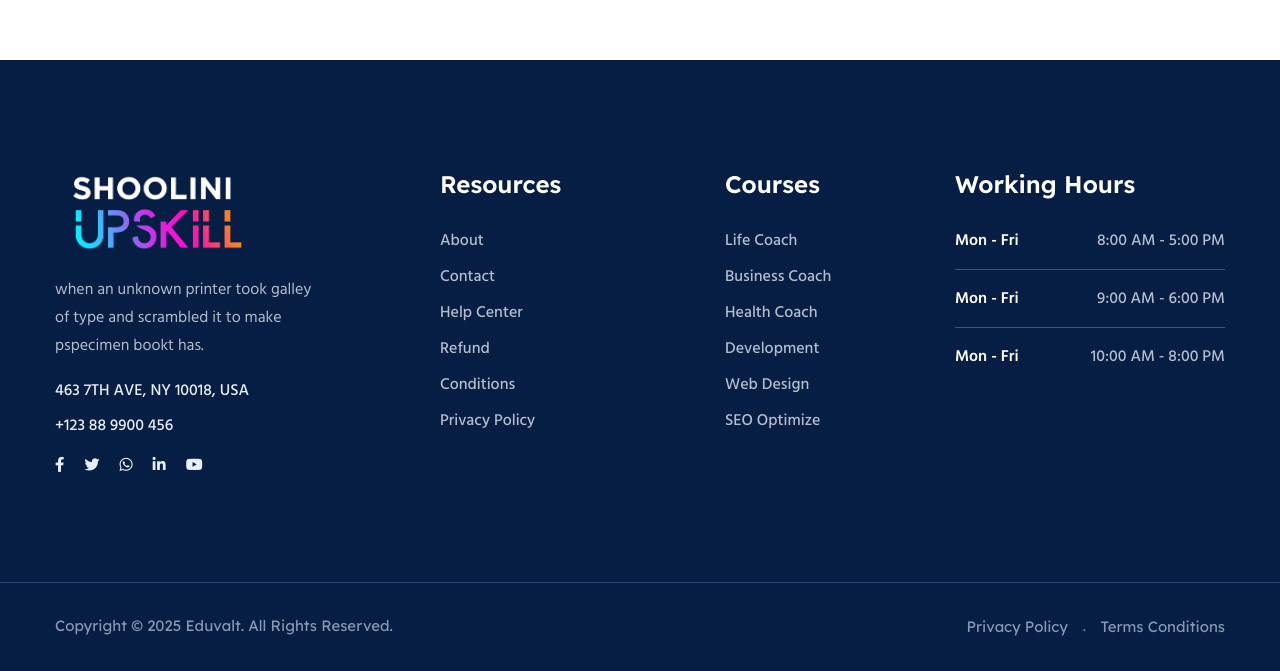
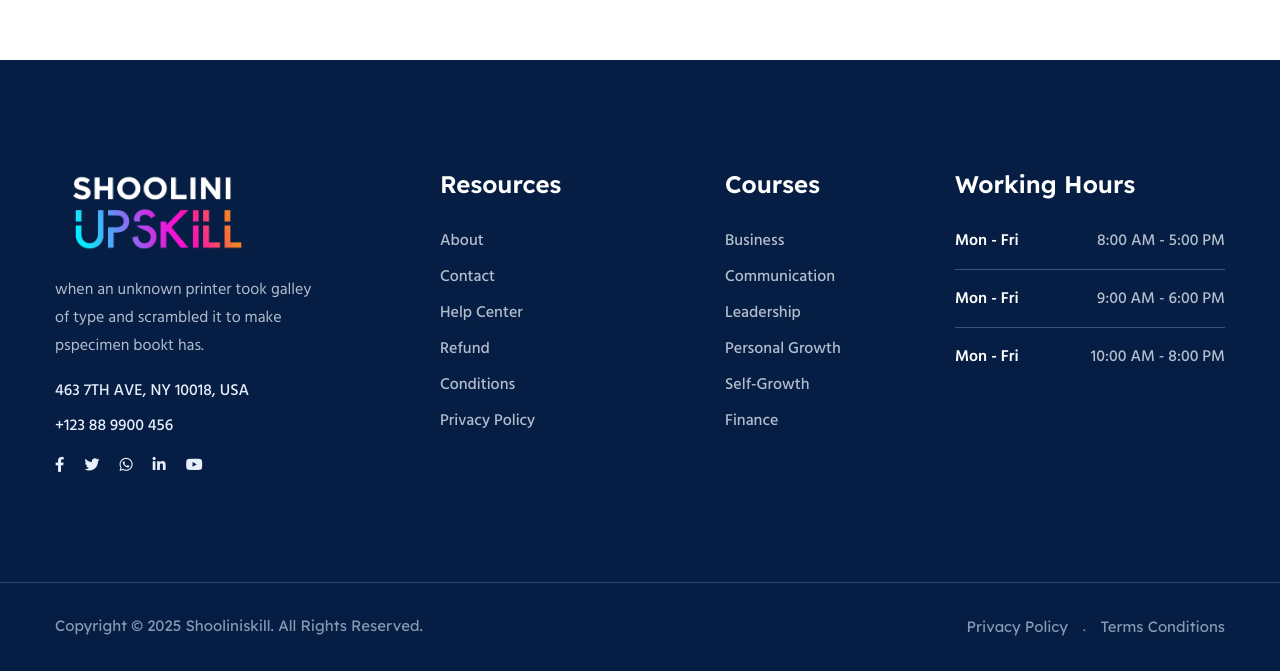
Before and after one commit to AkayGautam/shooliniskills-sample, a Next.js app: page /faq in a window 1280 px wide. Shown: the part 1191-1862 px from the top of the page. Built offline with nearby package versions, Linux system fonts and the light colour scheme.

Commit message:
changes footer

```diff
--- a/components/layout/footer/Footer1.js
+++ b/components/layout/footer/Footer1.js
@@ -46,12 +46,12 @@ export default function Footer1() {
                                 <div className="footer-widget widget_nav_menu">
                                     <h4 className="fw-title">Courses</h4>
                                     <ul className="list-wrap">
-                                        <li><Link href="/courses">Life Coach</Link></li>
-                                        <li><Link href="/courses">Business Coach</Link></li>
-                                        <li><Link href="/courses">Health Coach</Link></li>
-                                        <li><Link href="/courses">Development</Link></li>
-                                        <li><Link href="/courses">Web Design</Link></li>
-                                        <li><Link href="/courses">SEO Optimize</Link></li>
+                                      <li><Link href="/course/1"> Business </Link></li>
+                                      <li><Link href="/course/2"> Communication </Link></li>
+                                      <li><Link href="/course/3">Leadership </Link></li>
+                                      <li> <Link href="/course/4">Personal Growth </Link></li>
+                                        <li><Link href="/course/3">Self-Growth </Link></li>
+                                        <li><Link href="/course/3">Finance </Link></li>
                                     </ul>
                                 </div>
                             </div>
@@ -82,7 +82,7 @@ export default function Footer1() {
                         <div className="row">
                             <div className="col-lg-8">
                                 <div className="copyright__text">
-                                    <p>Copyright © {new Date().getFullYear()} eduvalt. All rights reserved.</p>
+                                    <p>Copyright © {new Date().getFullYear()} Shooliniskill. All rights reserved.</p>
                                 </div>
                             </div>
                             <div className="col-lg-4">
--- a/components/layout/header/Header2.js
+++ b/components/layout/header/Header2.js
@@ -25,8 +25,12 @@ export default function Header2({ scroll, isMobileMenu, handleMobileMenu }) {
                                                 </li>
                                                 <li className="menu-item-has-children"><Link href="#">Courses</Link>
                                                     <ul className="sub-menu">
-                                                        <li><Link href="/courses">All Courses</Link></li>
-                                                        <li><Link href="/course-details">Course Details</Link></li>
+                                                        <li><Link href="/course/1"> Business </Link></li>
+                                      <li><Link href="/course/2"> Communication </Link></li>
+                                      <li><Link href="/course/3">Leadership </Link></li>
+                                      <li> <Link href="/course/4">Personal Growth </Link></li>
+                                        <li><Link href="/course/3">Self-Growth </Link></li>
+                                        <li><Link href="/course/3">Finance </Link></li>
                                                     </ul>
                                                 </li>
                                                 <li className="menu-item-has-children"><Link href="#">Pages</Link>
--- a/components/layout/header/Header3.js
+++ b/components/layout/header/Header3.js
@@ -61,7 +61,12 @@ export default function Header3({ scroll, isMobileMenu, handleMobileMenu }) {
                                                 </li>
                                                 <li className="menu-item-has-children"><Link href="#">Courses</Link>
                                                     <ul className="sub-menu">
-                                                        <li><Link href="/courses">All Courses</Link></li>
+                                                        <li><Link href="/course/1"> Business </Link></li>
+                                      <li><Link href="/course/2"> Communication </Link></li>
+                                      <li><Link href="/course/3">Leadership </Link></li>
+                                      <li> <Link href="/course/4">Personal Growth </Link></li>
+                                        <li><Link href="/course/3">Self-Growth </Link></li>
+                                        <li><Link href="/course/3">Finance </Link></li>
                                                     </ul>
                                                 </li>
                                                 <li className="menu-item-has-children"><Link href="#">Resources </Link>
@@ -83,7 +88,7 @@ export default function Header3({ scroll, isMobileMenu, handleMobileMenu }) {
                                                         <li><Link href="/shop-details">Shop Details</Link></li>
                                                     </ul>
                                                 </li> */}
-                                                <li className="menu-item-has-children"><Link href="#">Enterprise </Link> </li>
+                                                <li className="menu-item"><Link href="#">Enterprise </Link> </li>
                                             </ul>
                                         </div>
                                         <div className="tgmenu__search-bar">
```
Also changed, not shown: public/assets/css/main.css.
